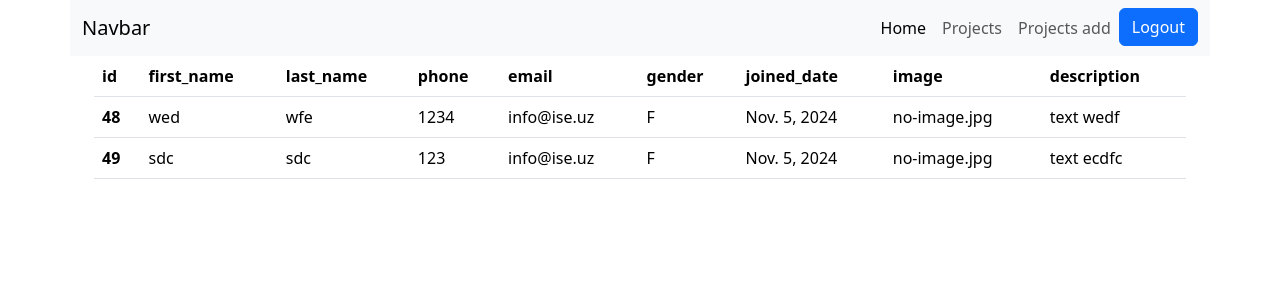
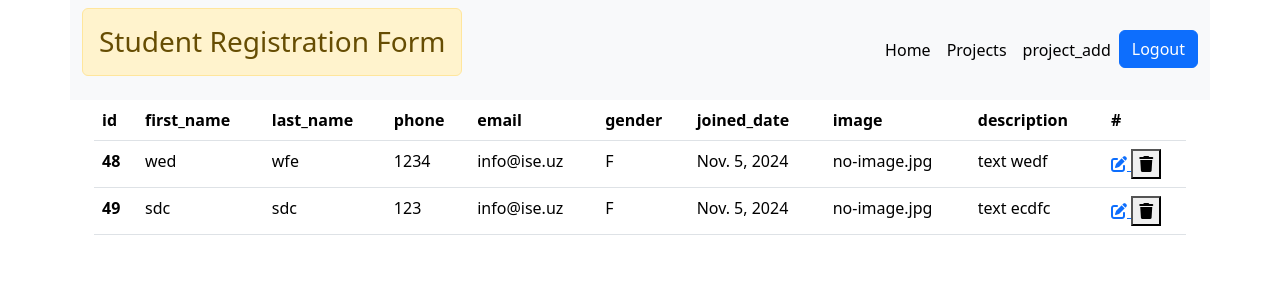
Before and after one commit to jafar09/face_project_new, a Django app: page /projects in a window 1280 px wide. Shown: the top 300 px of the page. Run offline with Django 4.2, Linux system fonts and the light colour scheme; data comes from the database, SQL or seed files in the repository; both versions use the stored data as it was after the commit.

Commit message:
face-uzgardi

```diff
--- a/ise_test/urls.py
+++ b/ise_test/urls.py
@@ -26,5 +26,4 @@ from django.conf import settings
 urlpatterns = [
     path('', include('members.urls')),
     path('admin/', admin.site.urls),
-]   + static(settings.MEDIA_URL, document_root=settings.MEDIA_ROOT) \
-# + static(settings.STATIC_URL, document_root=settings.STATIC_ROOT)
+]+ static(settings.MEDIA_URL, document_root=settings.MEDIA_ROOT) \
--- a/members/models.py
+++ b/members/models.py
@@ -6,7 +6,7 @@ from django.db import models
 class Member(models.Model):
     first_name = models.CharField(max_length=70, null=True, blank=True)
     last_name = models.CharField(max_length=70, null=True, blank=True)
-    phone = models.IntegerField(null=True , blank=True, default='+998')
+    phone = models.IntegerField(null=True , blank=True)
     email = models.EmailField(default='info@ise.uz')
     GENDER_CHOICES = (('M', 'Male'),('F', 'Female'),)
     gender = models.CharField(max_length=1, choices=GENDER_CHOICES)
--- a/members/urls.py
+++ b/members/urls.py
@@ -1,10 +1,13 @@
 from django.urls import  path
 from . import views
 urlpatterns = [
-    path('home/', views.home, name='    '),
+    path('home/', views.home, name='home'),
     path('login/', views.custom_login, name='login'),
     path('signup/', views.signup, name = "signup"),
     path('logout/',views.LogoutPage,name="logout"),
     path('projects',views.project_show, name = "project_show"),
     path('project/add',views.project_add, name = "project_add"),
+    path('delete/<int:id>',views.delete_record,name='delete'),
+    path('<int:id>',views.Update_Record, name='update'),
+
 ]
--- a/members/views.py
+++ b/members/views.py
@@ -4,19 +4,16 @@ from .forms import ProjectForm
 # Create your views here.
 from django.contrib.auth.models import User
 from django.contrib.auth import login , authenticate , login, logout
-from django.contrib.auth.decorators import login_required
 from django.contrib import messages
-
+from .models import Member
 # @login_required(login_url='login')
 
+# home view
 def home(request):
-    form = ProjectForm()
-    context={
-        'form':form,
-    }
-    return render(request, "home.html",context)
+    return render(request, "home.html")
+# home view tugadi
 
-
+# signup view
 def signup(request):
     if request.method =="POST":
         username = request.POST.get('username')
@@ -32,8 +29,9 @@ def signup(request):
             return redirect("login")
 
     return render(request, 'signup.html')
+# signup view
 
-
+# custom_login view
 def custom_login(request):
     if request.method == 'POST':
         username = request.POST.get('username')
@@ -47,32 +45,63 @@ def custom_login(request):
             return render(request, 'login.html')  # Render login page with error message
     else:
         return render(request, 'login.html')  # Render login page for GET requests
+# custom_login view tugadi
 
-
+# LogoutPage view
 def LogoutPage(request):
     logout(request)
     return redirect('login')
+# LogoutPage view
 
+
+# project_add View
 def project_add(request):
+    form=ProjectForm()
     if request.method == 'POST':
         form = ProjectForm(request.POST)
-        if form.is_valid():
-            form.save()
-            return redirect('home')
-    else:
-        form = ProjectForm()
+        form.save()
+        form=ProjectForm()
 
-    data = Member.objects.all()
+    data=Member.objects.all()
+
     context = {
         'form': form,
         'data': data,
     }
     return render(request, "project_add.html", context)
+# project_add View tugadi
 
 
+#project show View
 def project_show(request):
     data=Member.objects.all()
     context = {
         'data':data,
     }
     return render(request, "projects.html", context)
+#project show View tugadi
+
+
+# Delete View
+def delete_record(request,id):
+    a=Member.objects.get(pk=id)
+    a.delete()
+    return redirect('projects')
+# Delete View tugadi
+
+
+    # Update View
+def Update_Record(request,id):
+    if request.method=='POST':
+        data=Member.objects.get(pk=id)
+        form = ProjectForm(instance=data)
+        if form.is_valid():
+            form.save()
+    else:
+        data=Member.objects.get(pk=id)
+        form=ProjectForm(instance=data)
+    context={
+        'form':form,
+    }
+    return render(request,'update.html',context)
+# update view tugadi
--- a/templates/home.html
+++ b/templates/home.html
@@ -8,7 +8,8 @@
 
   <!-- Bootstrap CSS -->
   <link href="https://cdn.jsdelivr.net/npm/bootstrap@5.3.3/dist/css/bootstrap.min.css" rel="stylesheet" integrity="sha384-QWTKZyjpPEjISv5WaRU9OFeRpok6YctnYmDr5pNlyT2bRjXh0JMhjY6hW+ALEwIH" crossorigin="anonymous">
-
+  {% comment %}  Fontawersome Link {% endcomment %}
+  <link rel="stylesheet" href="https://cdnjs.cloudflare.com/ajax/libs/font-awesome/6.5.2/css/all.min.css" integrity="sha512-SnH5WK+bZxgPHs44uWIX+LLJAJ9/2PkPKZ5QiAj6Ta86w+fsb2TkcmfRyVX3pBnMFcV7oQPJkl9QevSCWr3W6A==" crossorigin="anonymous" referrerpolicy="no-referrer" />
   <title>Home Page</title>
 </head>
 
@@ -19,18 +20,20 @@
       <button class="navbar-toggler" type="button" data-bs-toggle="collapse" data-bs-target="#navbarTogglerDemo03" aria-controls="navbarTogglerDemo03" aria-expanded="false" aria-label="Toggle navigation">
         <span class="navbar-toggler-icon"></span>
       </button>
-      <a class="navbar-brand" href="#">Navbar</a>
+      <h3 class="alert alert-warning text-center">Student Registration Form</h3>
+
+      <!-- <a class="navbar-brand" href="#">Student Registration Form </a> -->
       <div class="collapse navbar-collapse" id="navbarTogglerDemo03">
         <ul class="navbar-nav ms-auto mb-2 mb-lg-0">
           <li class="nav-item">
             <a href="{% url 'home' %}" class="nav-link active" aria-current="page" href="#">Home</a>
           </li>
           <li class="nav-item">
-            <a href="{% url 'logout' %}" class="nav-link" href="#">Projects</a>
+            <a href="{% url 'project_show' %}" class="nav-link active"aria-current="page" href="#">Projects</a>
           </li>
 
           <li class="nav-item">
-            <a class="nav-link" href="#">Projects add</a>
+            <a href="{% url 'project_add' %}" class="nav-link active" aria-current="page" href="#">project_add</a>
           </li>
           <li class="nav-item">
             <a href="{% url 'logout' %}" class="btn btn-primary">Logout</a>
--- a/templates/project_add.html
+++ b/templates/project_add.html
@@ -1,6 +1,11 @@
 {% extends 'home.html'%}
 
+
+
 {% block content %}
+
+
+    <!-- Forms  -->
 <form method="POST">
     {% csrf_token %}
     {{ form.as_p }}
--- a/templates/projects.html
+++ b/templates/projects.html
@@ -18,6 +18,7 @@
                 <th scope="col">joined_date</th>
                 <th scope="col">image</th>
                 <th scope="col">description</th>
+                <th scope="col">#</th>
             </tr>
         </thead>
         <tbody>
@@ -32,7 +33,20 @@
                 <td>{{i.joined_date}}</td>
                 <td>{{i.image}}</td>
                 <td>{{i.description}}</td>
+               <td>
+                <!-- Update icon -->
+                <a href="{% url 'update' i.id %}">
+                <i class="fa-solid fa-pen-to-square"></i>
+                </a>
+                <!-- Delete Icon -->
+                <form action="{% url 'delete' i.id %}" method="post" class="d-inline">
+                    {% csrf_token %}
+                    <button type="submit">
+                        <i class="fa-solid fa-trash"></i>
+                    </button>
+                </form>
 
+                </td>
             </tr>
             {% endfor %}
         </tbody>
```
Also changed, not shown: templates/update.html (+14 -0 lines), WIN_20240507_12_25_45_Pro.jpg (added), WIN_20240510_15_21_08_Pro.jpg (added), db.sqlite3.
